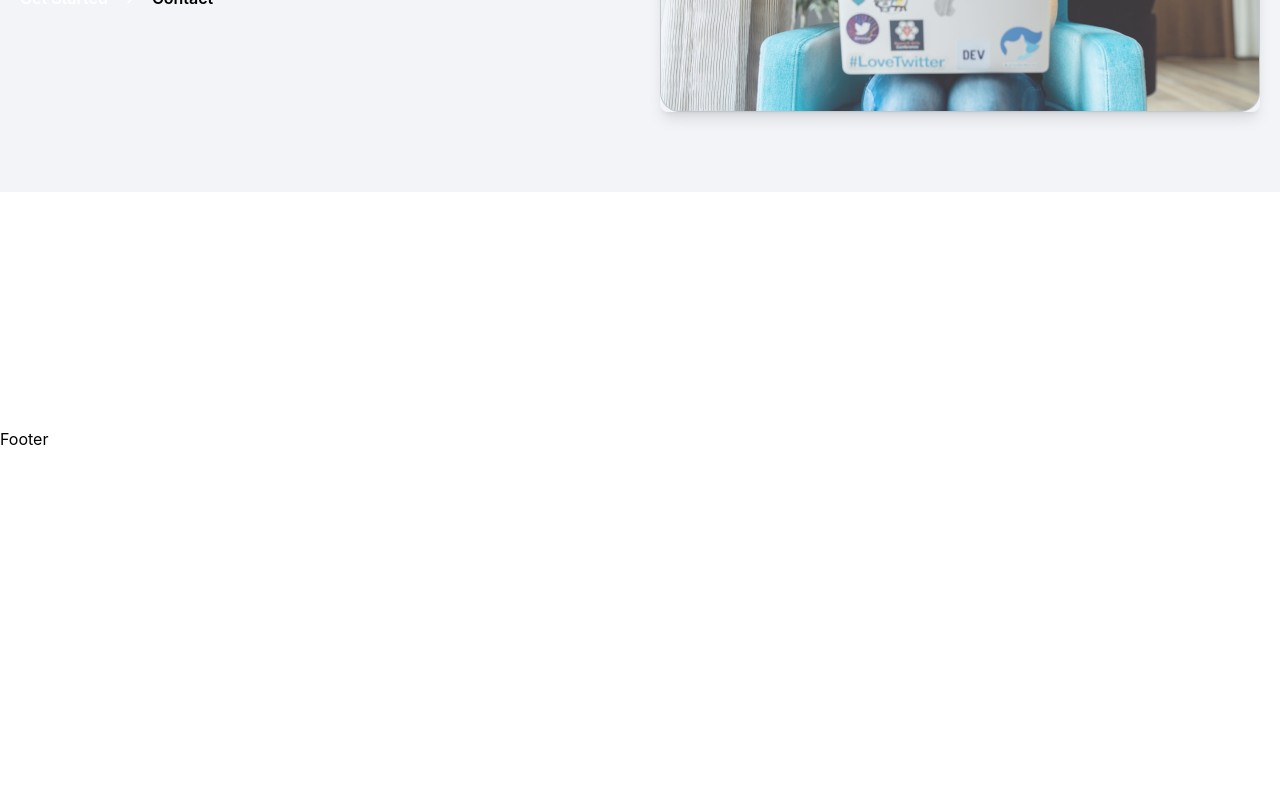
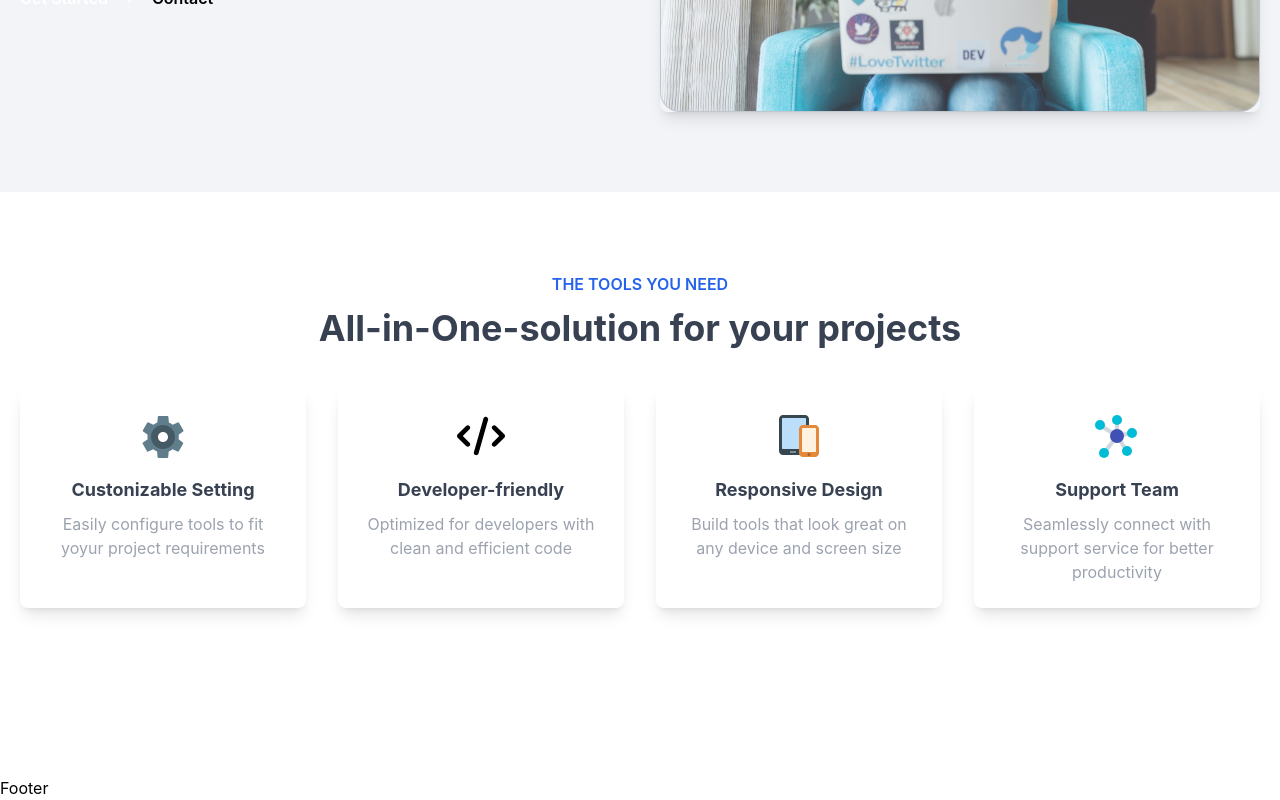
Before and after one commit to ziaul-hoque4820/Web-Code-Agency-Website, a React (Vite) app: page / in a window 1280 px wide. Shown: the part 670-1470 px from the top of the page. Before the commit the page ends 1121 px from the top, so only its background shows below. Built offline with nearby package versions, Linux system fonts and the light colour scheme.

Commit message:
Tools Section design done

```diff
--- a/src/pages/home/Home.jsx
+++ b/src/pages/home/Home.jsx
@@ -1,10 +1,12 @@
 import React from 'react'
 import HeroSection from './HeroSection'
+import ToolsSection from './ToolsSection'
 
 function Home() {
   return (
     <div>
       <HeroSection />
+      <ToolsSection />
     </div>
   )
 }
--- /dev/null
+++ b/src/pages/home/ToolsSection.jsx
@@ -0,0 +1,61 @@
+import React from 'react'
+import { FcSettings, FcSmartphoneTablet, FcMindMap } from "react-icons/fc";
+import { FaCode } from "react-icons/fa6";
+
+
+const tools = [
+    {
+        icon: FcSettings,
+        title: "Custonizable Setting",
+        description: "Easily configure tools to fit yoyur project requirements"
+    },
+    {
+        icon: FaCode,
+        title: "Developer-friendly",
+        description: "Optimized for developers with clean and efficient code"
+    },
+    {
+        icon: FcSmartphoneTablet,
+        title: "Responsive Design",
+        description: "Build tools that look great on any device and screen size"
+    },
+    {
+        icon: FcMindMap,
+        title: "Support Team",
+        description: "Seamlessly connect with support service for better productivity"
+    },
+]
+
+
+
+function ToolsSection() {
+    return (
+        <div className='max-w-screen-2xl container mx-auto py-20 px-5'>
+            {/* heading section  */}
+            <div className='text-center mb-10'>
+                <p className='text-blue-600 font-semibold uppercase'>The Tools you need</p>
+                <h2 className='text-3xl lg:text-4xl font-bold text-gray-700 mt-3'>All-in-One-solution for your projects</h2>
+            </div>
+
+            {/* tools section  */}
+            <div className='grid grid-cols-1 sm:grid-cols-2 md:grid-cols-3 lg:grid-cols-4 gap-8 mb-16'>
+                {
+                    tools.map((tool, index) => (
+                        <div key={index} className='flex flex-col items-center text-center p-6 bg-white shadow-lg rounded-lg hover:shadow-xl transition cursor-pointer'>
+                            <tool.icon className='text-5xl mb-4' />
+                            <h3 className='text-lg font-bold text-gray-700'>{tool.title}</h3>
+                            <p className='text-gray-400 mt-2'>{tool.description} </p>
+                        </div>
+                    ))
+                }
+            </div>
+            <div className='text-center'>
+                <button className='text-white font-semibold btn btn-info'>
+                    Explore More
+                </button>
+            </div>
+        </div>
+    )
+}
+
+export default ToolsSection
```
